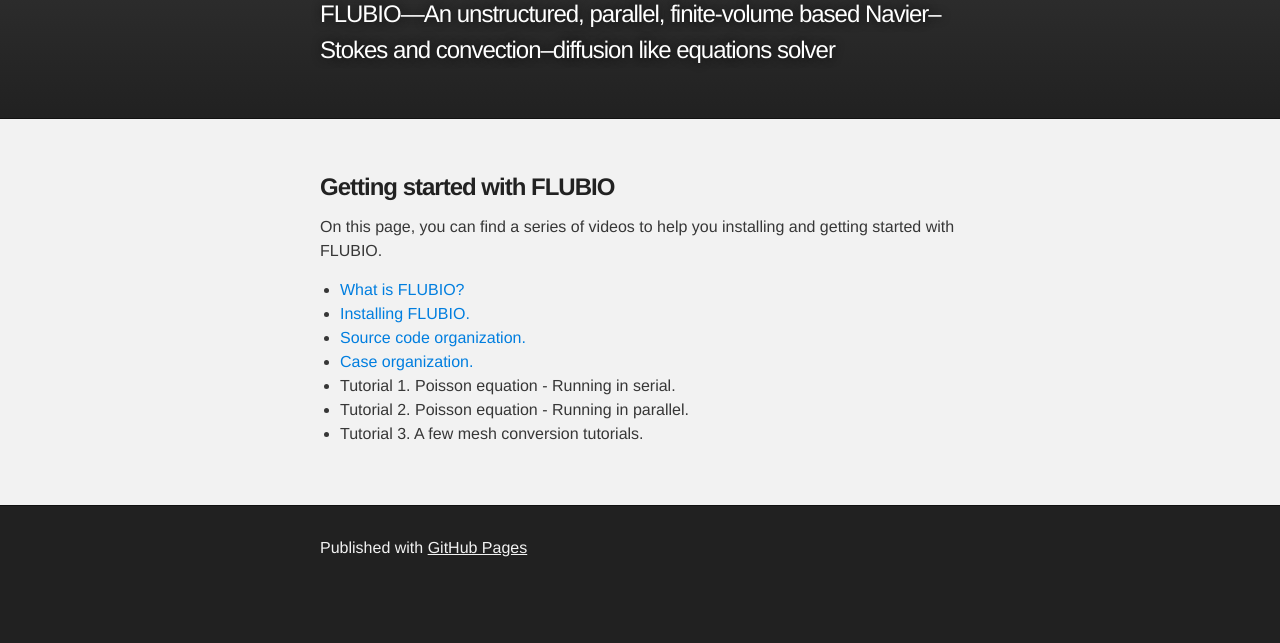
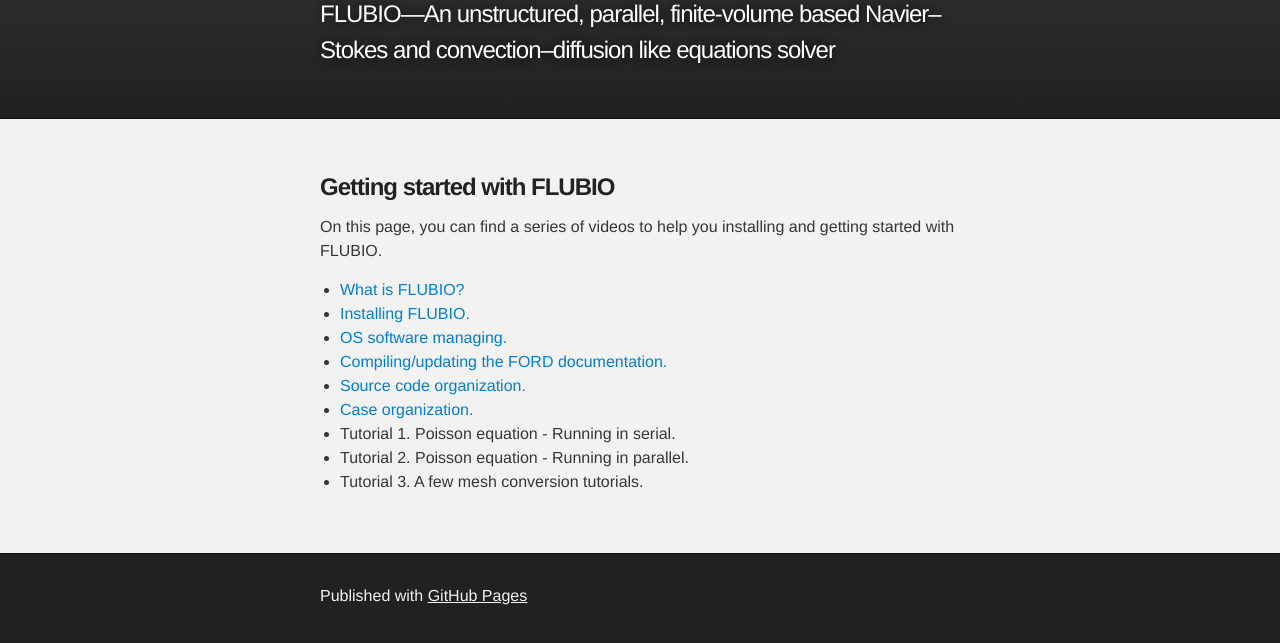
Before and after one commit to flubiopetsc/flubiopetsc, a plain HTML site: page getting_started.html in a window 1280 px wide. Shown: the part 127-770 px from the top of the page. Drawn offline with Linux system fonts and the light colour scheme.

Commit message:
Add files via upload

```diff
--- a/getting_started.html
+++ b/getting_started.html
@@ -59,13 +59,13 @@ On this page, you can find a series of videos to help you installing and getting
 
     <li><a href="https://youtu.be/SrShcsa1HZA">Installing FLUBIO.</a></li>
 
-<!--     <li><a href="https://youtu.be/1BN1jtqgaF8">Compiling/updating the FORD documentation.</a></li> -->
+    <li><a href="https://youtu.be/_IMRPfWPCuY">OS software managing.</a></li>
+
+    <li><a href="https://youtu.be/bavKZd5Zx5I">Compiling/updating the FORD documentation.</a></li>
 
     <li><a href="https://youtu.be/-oog5WbY35w">Source code organization.</a></li>
 
     <li><a href="https://youtu.be/1BN1jtqgaF8">Case organization.</a></li>
-
-<!-- MAYBE ADD COMPILING FORD DOCUMENTATION -->
 
     <li>Tutorial 1. Poisson equation - Running in serial.</li>
 
```
